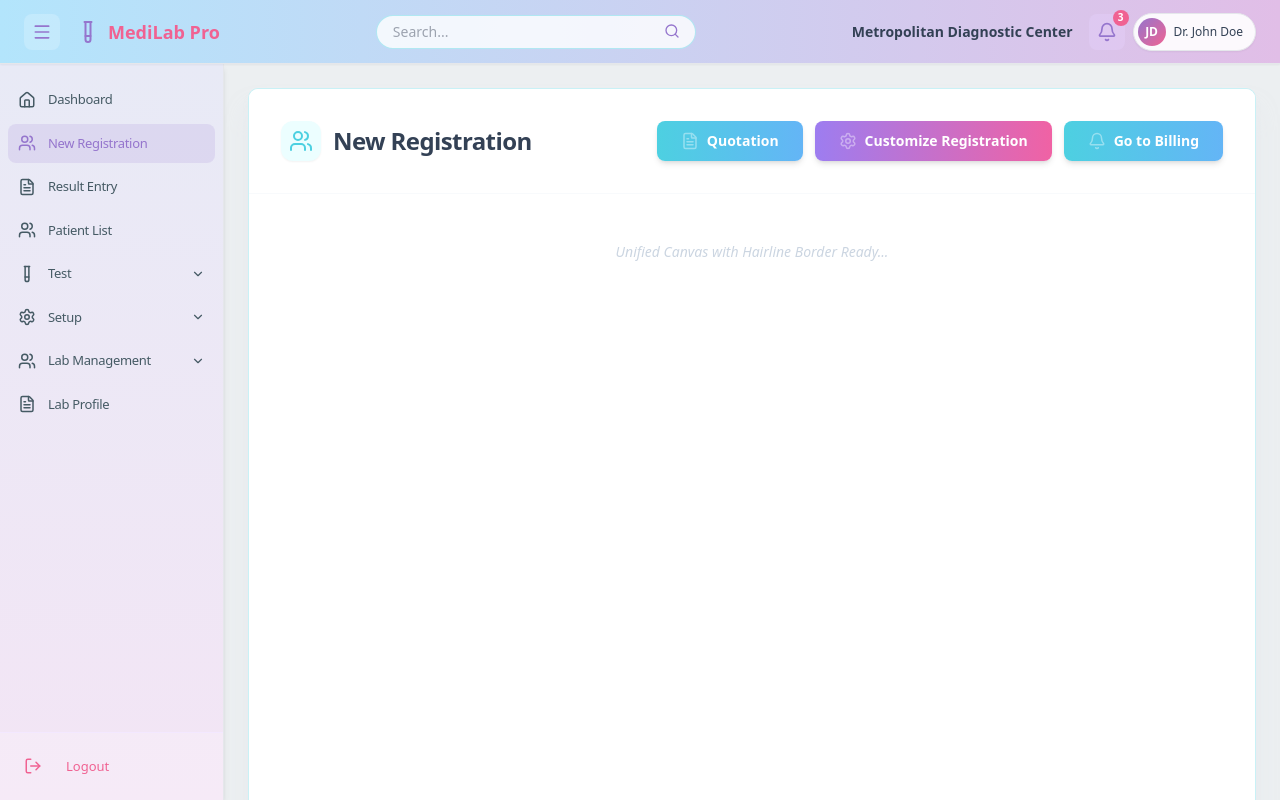
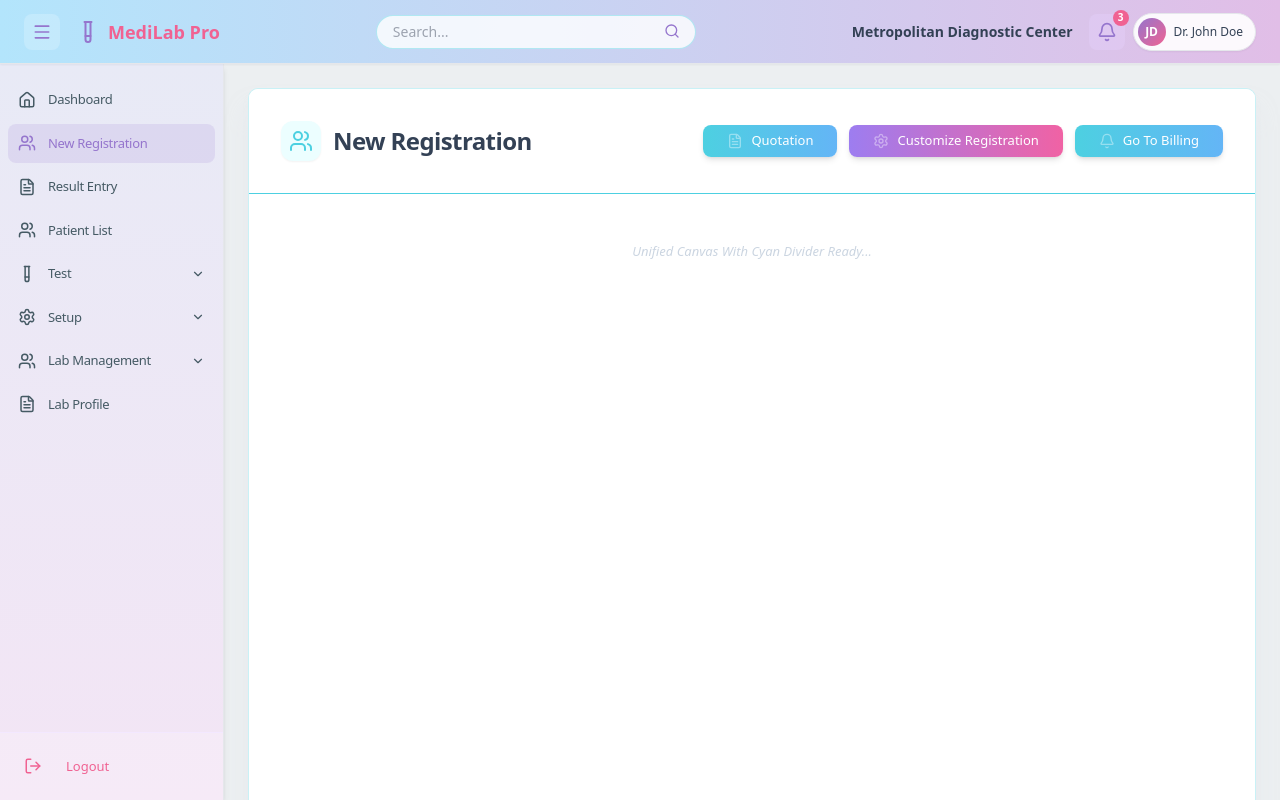
Before and after one commit to laleeth93-cyber/my-lab-app, a Next.js app: page / in a window 1280 px wide. Both pictures are taken after a click on the item "New Registration". Built offline with nearby package versions, Linux system fonts and the light colour scheme.

Commit message:
UI: Refined button height, font styling, and added cyan header divider

```diff
--- a/app/page.tsx
+++ b/app/page.tsx
@@ -215,10 +215,10 @@ export default function Dashboard() {
 
                 {/* Unified Big Canvas with Hairline Cyan Border */}
                 <div className="bg-white rounded-[10px] shadow-xl shadow-slate-200/50 border-[0.5px] min-h-[900px] max-w-6xl mx-auto flex flex-col overflow-hidden"
-                     style={{ borderColor: 'rgba(77, 208, 225, 0.3)' }}> {/* Extremely subtle 0.5px border */}
+                     style={{ borderColor: 'rgba(77, 208, 225, 0.3)' }}>
 
-                  {/* 1. Header & Action Bar Area */}
-                  <div className="p-8 border-b border-slate-50 bg-white">
+                  {/* 1. Header & Action Bar Area with Cyan Bottom Line */}
+                  <div className="p-8 border-b bg-white" style={{ borderBottomColor: '#4dd0e1' }}>
                     <div className="flex flex-col md:flex-row md:items-center justify-between gap-4">
                       <div className="flex items-center gap-3">
                         {/* Registration Icon with Cyan Background */}
@@ -230,24 +230,24 @@ export default function Dashboard() {
 
                       <div className="flex flex-wrap items-center gap-3">
                         {/* Quotation Button */}
-                        <button className="flex items-center gap-2 px-6 py-2.5 rounded-lg text-white font-bold text-sm shadow-md transition-all hover:opacity-90 active:scale-95"
+                        <button className="flex items-center gap-2 px-6 py-1.5 rounded-lg text-white font-medium text-[13px] capitalize shadow-md transition-all hover:opacity-90 active:scale-95"
                           style={{ background: 'linear-gradient(to right, #4dd0e1, #64b5f6)' }}>
-                          <FileText size={18} className="opacity-40" />
+                          <FileText size={16} className="opacity-40" />
                           Quotation
                         </button>
 
                         {/* Customize Registration Button */}
-                        <button className="flex items-center gap-2 px-6 py-2.5 rounded-lg text-white font-bold text-sm shadow-md transition-all hover:opacity-90 active:scale-95"
+                        <button className="flex items-center gap-2 px-6 py-1.5 rounded-lg text-white font-medium text-[13px] capitalize shadow-md transition-all hover:opacity-90 active:scale-95"
                           style={{ background: 'linear-gradient(to right, #9d7df0, #f062a4)' }}>
-                          <Settings size={18} className="opacity-40" />
-                          Customize Registration
+                          <Settings size={16} className="opacity-40" />
+                          Customize registration
                         </button>
 
                         {/* Go to Billing Button */}
-                        <button className="flex items-center gap-2 px-6 py-2.5 rounded-lg text-white font-bold text-sm shadow-md transition-all hover:opacity-90 active:scale-95"
+                        <button className="flex items-center gap-2 px-6 py-1.5 rounded-lg text-white font-medium text-[13px] capitalize shadow-md transition-all hover:opacity-90 active:scale-95"
                           style={{ background: 'linear-gradient(to right, #4dd0e1, #64b5f6)' }}>
-                          <Bell size={18} className="opacity-40" />
-                          Go to Billing
+                          <Bell size={16} className="opacity-40" />
+                          Go to billing
                         </button>
                       </div>
                     </div>
@@ -255,7 +255,7 @@ export default function Dashboard() {
 
                   {/* 2. Content Area */}
                   <div className="flex-1 p-12 flex flex-col items-center justify-start">
-                      <p className="text-slate-300 italic text-sm">Unified Canvas with Hairline Border Ready...</p>
+                      <p className="text-slate-300 italic text-[13px] font-medium capitalize">Unified canvas with cyan divider ready...</p>
                   </div>
 
                 </div>
```
